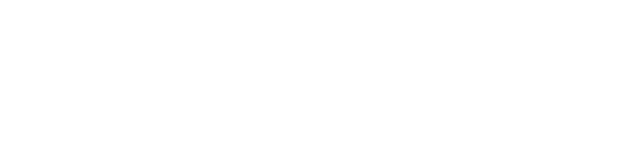
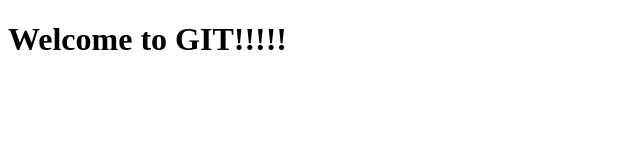
Before and after one commit to bujjieshu/staticwebtest, a plain HTML site: page index.html in a window 1280 px wide. Shown: the whole page, without its empty margins (0-640 px from the left). Drawn offline with Linux system fonts and the light colour scheme.

Commit message:
HTML structure created

```diff
--- a/index.html
+++ b/index.html
@@ -4,6 +4,6 @@
        <title>GIT DEMO</title>
   </head>
   <body>
-
+  <h1> Welcome to GIT!!!!!</h1>
   </body>
   </html>
```
